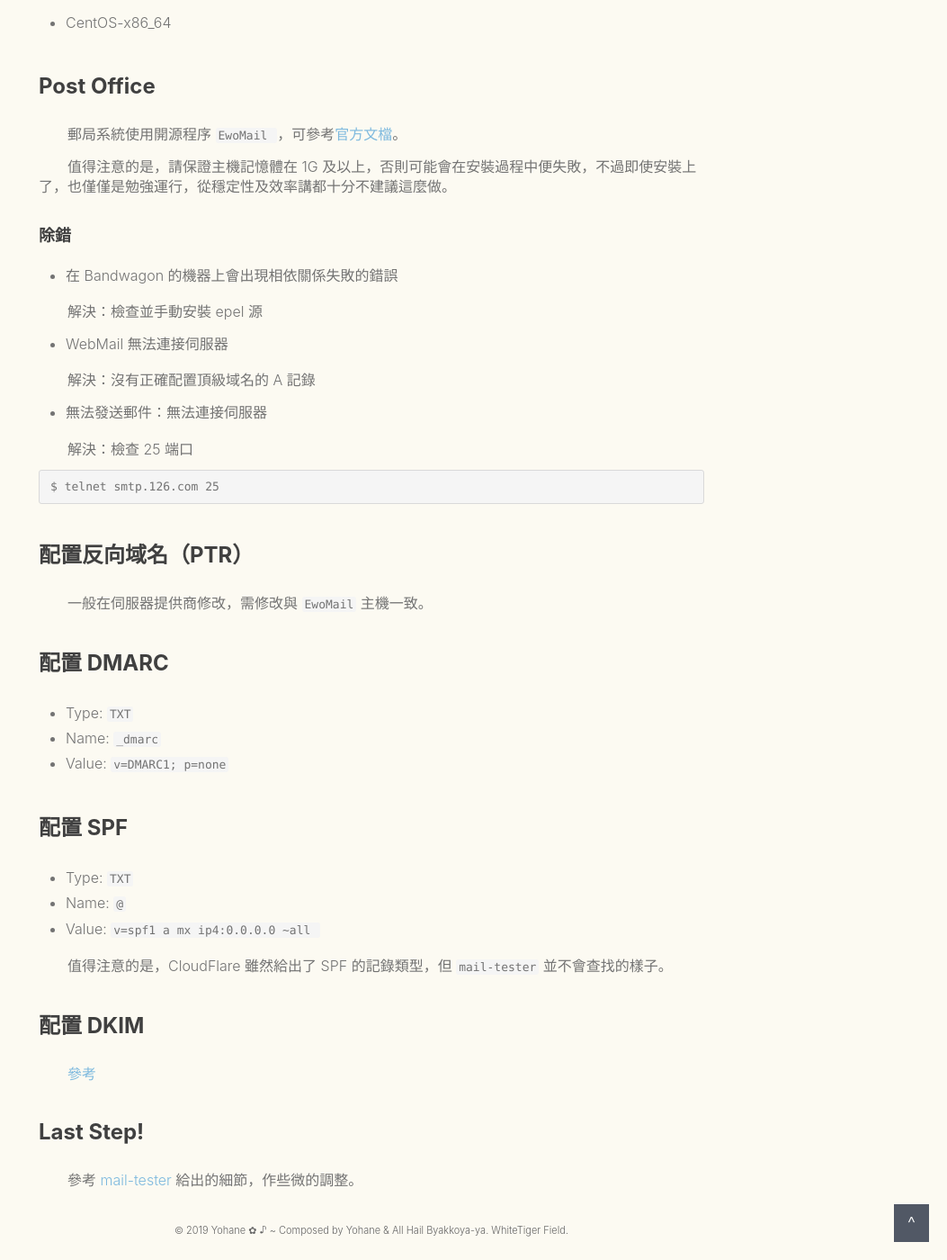
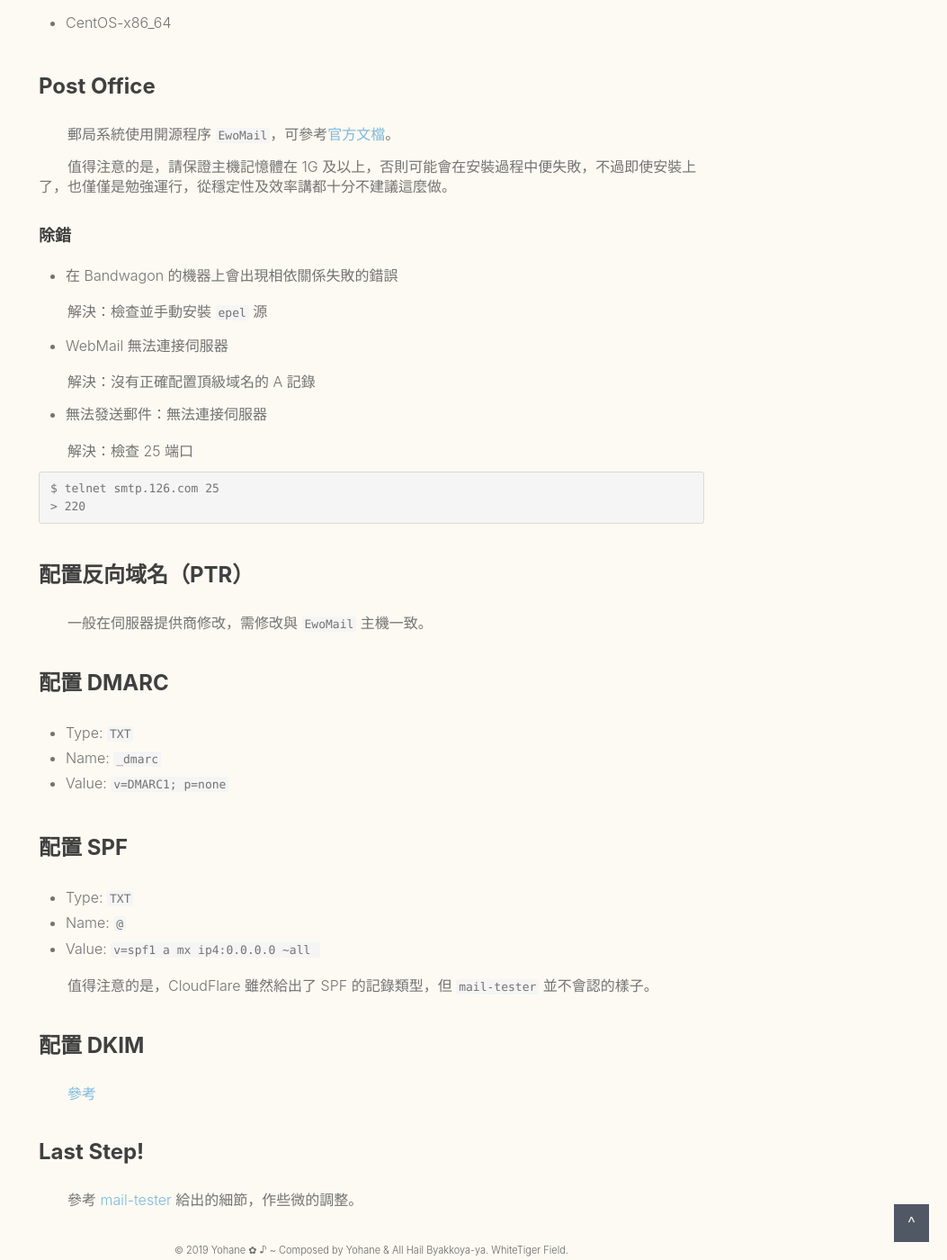
Before and after one commit to YohaneWW/Maples, a Jekyll site: the page built from _posts/2019-07-31-built-a-mail.md, in a window 1280 px wide and 1400 px high, scrolled down 678 px. Shown: the whole window at 90% size, without its empty margins (227-1280 px from the left). Built offline with Jekyll 4.4.1, drawn with Linux system fonts in a browser that asks for light colours; before the commit the page ends 2056 px from its top, so only the background shows below that.

Commit message:
modify sentences

```diff
--- a/_posts/2019-07-31-built-a-mail.md
+++ b/_posts/2019-07-31-built-a-mail.md
@@ -13,7 +13,7 @@ excerpt: Built a perfect mail.
 
 ## Post Office
 
-郵局系統使用開源程序 `EwoMail `，可參考[官方文檔](http://doc.ewomail.com/docs/ewomail/jianjie)。
+郵局系統使用開源程序 `EwoMail`，可參考[官方文檔](http://doc.ewomail.com/docs/ewomail/jianjie)。
 
 值得注意的是，請保證主機記憶體在 1G 及以上，否則可能會在安裝過程中便失敗，不過即使安裝上了，也僅僅是勉強運行，從穩定性及效率講都十分不建議這麼做。
 
@@ -21,7 +21,7 @@ excerpt: Built a perfect mail.
 
 - 在 Bandwagon 的機器上會出現相依關係失敗的錯誤
 
-解決：檢查並手動安裝 epel 源
+解決：檢查並手動安裝 `epel` 源
 
 - WebMail 無法連接伺服器
 
@@ -32,6 +32,7 @@ excerpt: Built a perfect mail.
 解決：檢查 25 端口
 
 	$ telnet smtp.126.com 25
+	> 220
 
 ## 配置反向域名（PTR）
 
@@ -49,7 +50,7 @@ excerpt: Built a perfect mail.
 - Name: `@`
 - Value: `v=spf1 a mx ip4:0.0.0.0 ~all `
 
-值得注意的是，CloudFlare 雖然給出了 SPF 的記錄類型，但 `mail-tester` 並不會查找的樣子。
+值得注意的是，CloudFlare 雖然給出了 SPF 的記錄類型，但 `mail-tester` 並不會認的樣子。
 
 ## 配置 DKIM
 
```
